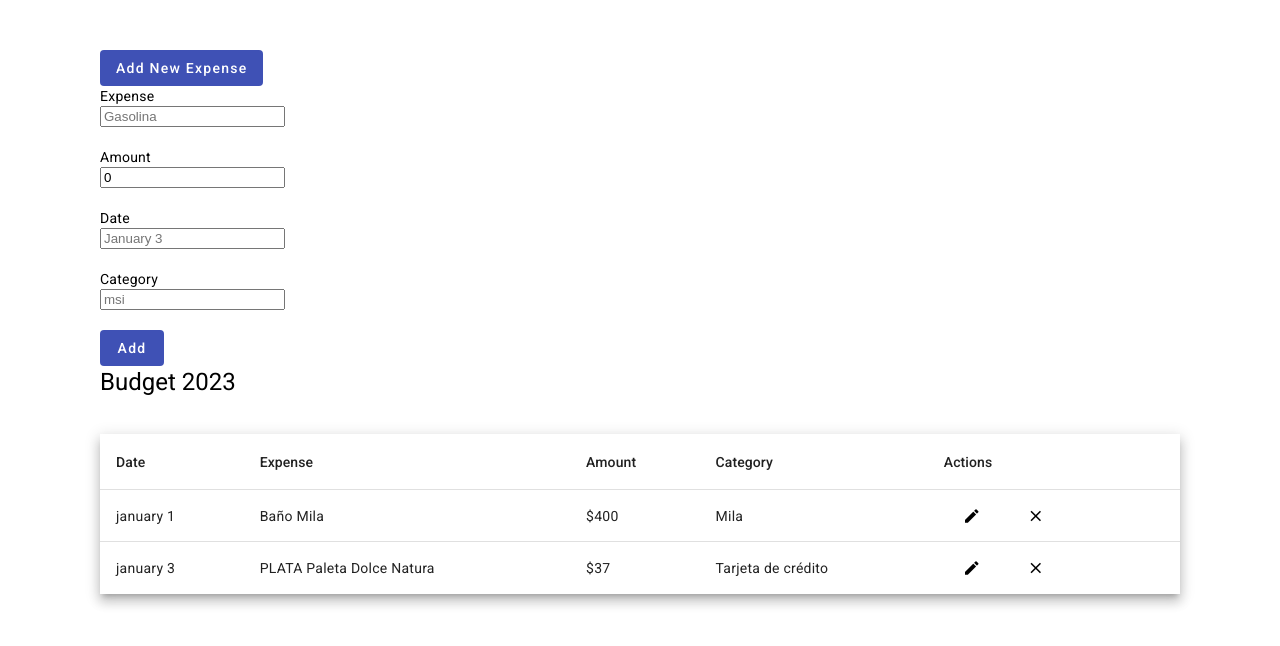
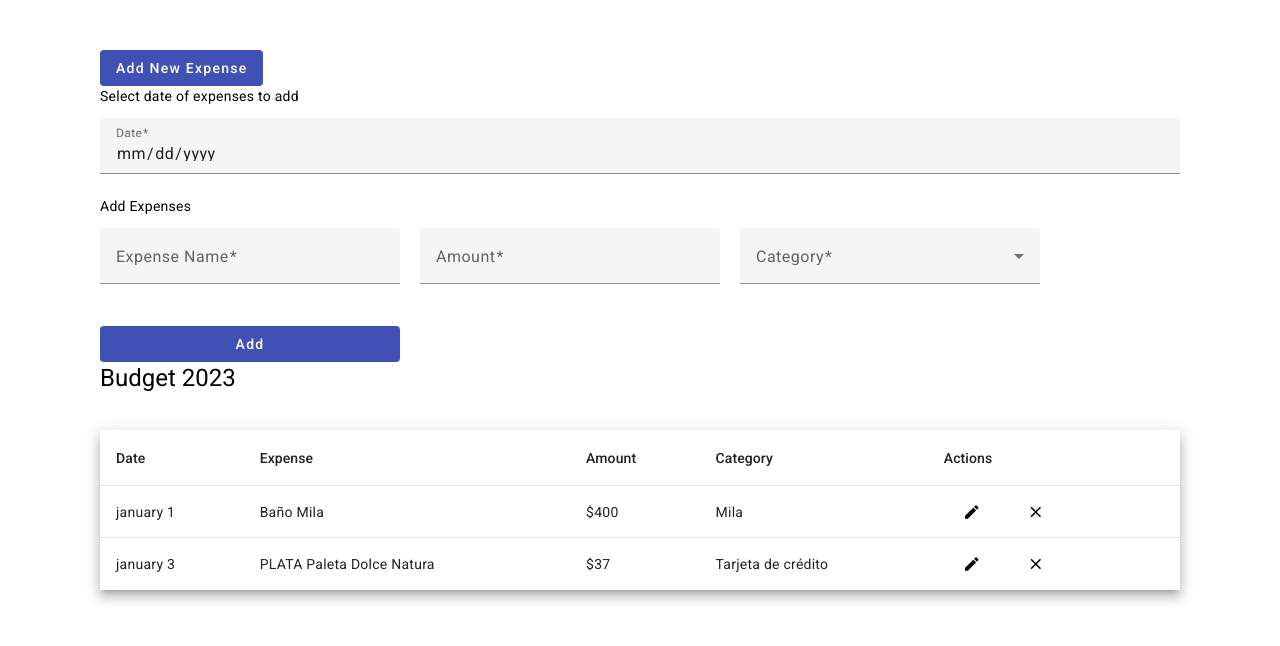
Before and after one commit to valtoscano95/budget, an Angular app: page / in a window 1280 px wide. Shown: the top 646 px of the page. Built offline with nearby package versions, Linux system fonts and the light colour scheme.

Commit message:
added form and logic to validate form

```diff
--- a/src/app/components/expense-form/expense-form.component.css
+++ b/src/app/components/expense-form/expense-form.component.css
@@ -1,8 +1,19 @@
-.form-container{
-    width: 100%;
-    margin: 0 0 20px 0;
-  }
+.form-input-container{
+    width: 300px;
+    max-width: 49%;
+    margin: 0 20px 20px 0;
+    display: inline-block;
+}
 
   .form-container label{
     display: block;
-  }
+}
+
+.full-width {
+  width: 100%;
+}
+
+.submit-button{
+  width: 300px;
+  max-width: 49%;
+}
--- a/src/app/components/expense-form/expense-form.component.html
+++ b/src/app/components/expense-form/expense-form.component.html
@@ -4,58 +4,74 @@
 
 <section>
     <form [formGroup]="ExpenseForm" (ngSubmit)="onSubmit()">
+
+
+        <!-- date -->
+        <div class="full-width">
+            <p>Select date of expenses to add</p>
+            <mat-form-field class="full-width">
+                <mat-label>Date</mat-label>
+                <input
+                matInput
+                placeholder="100"
+                type="date"
+                name="date"
+                id="date"
+                formControlName="date"
+                required>
+            </mat-form-field>
+        </div>
+
         <!-- expense name -->
-        <div class="form-container">
-            <label for="expense">Expense</label>
+        <div class="form-input-container">
+            <p>Add Expenses</p>
+            <label for="expense"></label>
+            <mat-form-field class="full-width">
+                <mat-label>Expense Name</mat-label>
                 <input
+                matInput
+                placeholder="Eg: Gasolina"
                 type="text"
                 name="expense"
                 id="expense"
-            placeholder="Gasolina"
                 formControlName="expense"
                 required>
+            </mat-form-field>
         </div>
 
+
+
         <!-- amount -->
-        <div class="form-container">
-            <label for="amount">Amount</label>
+        <div class="form-input-container">
+            <mat-form-field class="full-width">
+                <mat-label>Amount</mat-label>
                 <input
+                matInput
+                placeholder="100"
                 type="number"
                 name="amount"
                 id="amount"
-            placeholder="100"
                 formControlName="amount"
                 required>
-        </div>
-
-        <!-- date -->
-        <div class="form-container">
-            <label for="date">Date</label>
-            <input
-            type="text"
-            name="date"
-            id="date"
-            placeholder="January 3"
-            formControlName="date"
-            required>
+            </mat-form-field>
         </div>
 
         <!-- category -->
-        <div class="form-container">
-            <label for="category">Category</label>
-            <input
-            type="text"
-            name="category"
-            id="category"
-            placeholder="msi"
-            formControlName="category"
-            required>
+        <div class="form-input-container">
+            <mat-form-field class="full-width">
+                <mat-label>Category</mat-label>
+                <mat-select formControlName="category" name="category" id="category">
+                  <mat-option *ngFor="let category of categories" [value]="category.value">
+                    {{category.viewValue}}
+                  </mat-option>
+                </mat-select>
+            </mat-form-field>
         </div>
 
 
         <!-- submit button -->
         <div>
-            <button type="submit" mat-flat-button color="primary">Add</button>
+            <button class="submit-button" type="submit" mat-flat-button color="primary">Add</button>
         </div>
     </form>
 </section>
--- a/src/app/components/expense-form/expense-form.component.ts
+++ b/src/app/components/expense-form/expense-form.component.ts
@@ -1,28 +1,86 @@
-import { Component } from '@angular/core';
+import { Component, OnInit } from '@angular/core';
 import { FormControl, FormGroup, Validators } from '@angular/forms';
+import { categories } from 'src/app/data/categories';
+import { Category } from 'src/app/models/category';
+import { Expense } from 'src/app/models/expense';
+import { months } from 'src/app/data/months';
+import { ExpenseService } from 'src/app/services/expense-service.service';
 
 @Component({
   selector: 'app-expense-form',
   templateUrl: './expense-form.component.html',
   styleUrls: ['./expense-form.component.css']
 })
-export class ExpenseFormComponent {
+export class ExpenseFormComponent implements OnInit {
+  constructor(private expenseService: ExpenseService){
+
+  }
+
   showExpenseForm:boolean = false;
+  categories: Category[];
+  selectedCategory: string;
+  isFormValid:boolean;
+  newExpense: Expense;
   ExpenseForm = new FormGroup({
-    expense: new FormControl(''),
-    amount: new FormControl(0),
-    date: new FormControl(''),
-    category: new FormControl('')
+    expense: new FormControl('', Validators.required),
+    amount: new FormControl(null, [Validators.required, Validators.min(1)]),
+    date: new FormControl('', Validators.required),
+    category: new FormControl('', Validators.required)
 
   });
 
+  ngOnInit(): void {
+    this.categories = this.getCategories(categories);
+
+  }
 
   onSubmit(){
-    this.showExpenseForm = !this.showExpenseForm;
+    this.CheckFormValidity(this.ExpenseForm);
+    if(this.isFormValid){
+      this.showExpenseForm = !this.showExpenseForm;
+      this.newExpense = this.getFormValues(this.ExpenseForm);
+      this.expenseService.addNewExpense(this.newExpense);
+    }
+    else{
+      this.isFormValid = false;
+    }
+  }
+
+  CheckFormValidity(form: FormGroup){
+    this.isFormValid = (form.valid && form.touched)? true : false;
+  }
+
+  getFormValues(ExpenseForm:FormGroup): Expense|any{
+    const formControls = ExpenseForm.controls;
+    const newExpense = {
+      date: this.getDayAndMonth(formControls['date'].value) ,
+      amount: formControls['amount'].value,
+      expense: formControls['expense'].value,
+      category: formControls['category'].value
+    };
+    return newExpense;
+  }
+
+  getDayAndMonth(date:string):string{
+    const month = +date.split('-')[1]-1;
+    const day = +date.split('-')[2];
+    return `${months[month]} ${day}`
   }
 
   onAddNewExpense(){
     this.showExpenseForm = !this.showExpenseForm;
   }
 
+
+  getCategories(object:{}):Category[]{
+    const keys = Object.keys(object);
+    let categoryArray = [];
+    for(let key of keys){
+      const item = {value: key, viewValue: object[`${key}`]}
+      categoryArray.push(item);
+    }
+    return categoryArray
+  }
+
+
 }
```
Lines whose indentation alone changed are shown as unchanged.
